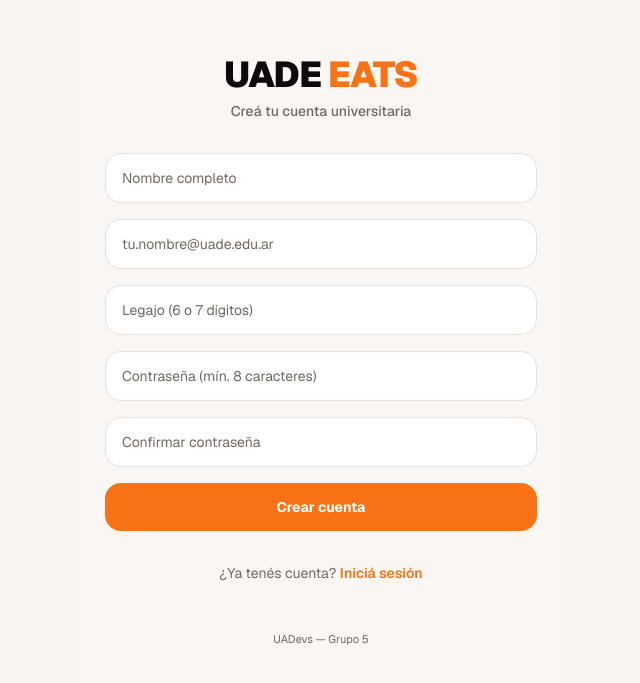
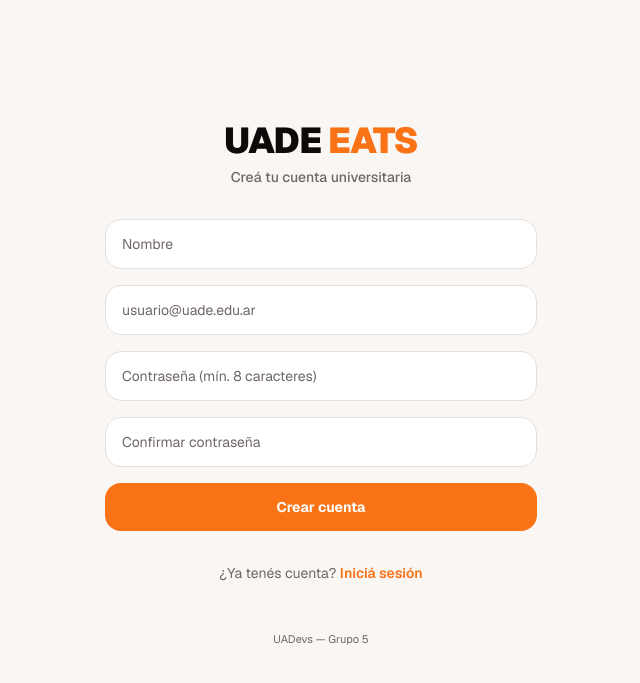
Before and after one commit to valentinnavalos/uade-eats, a Next.js app: page /register in a window 1280 px wide. Shown: the part 113-796 px from the top of the page, without its empty margins (319-959 px from the left). Built offline with nearby package versions, Linux system fonts and the light colour scheme.

Commit message:
chore: remove legajo

```diff
--- a/app/profile/page.tsx
+++ b/app/profile/page.tsx
@@ -99,13 +99,6 @@ export default function ProfilePage() {
             <div className="flex-1 min-w-0">
               <p className="font-black text-base text-foreground leading-tight">{user?.name}</p>
               <p className="text-xs text-muted-foreground mt-0.5">{user?.email}</p>
-              <div
-                className="inline-flex items-center gap-1 mt-1.5 px-2 py-0.5 rounded-full text-[10px] font-semibold"
-                style={{ backgroundColor: "#FFF0E6", color: "#F97316" }}
-              >
-                <span>ID</span>
-                <span>· {user?.legajo}</span>
-              </div>
             </div>
 
             <button
--- a/app/register/page.tsx
+++ b/app/register/page.tsx
@@ -7,7 +7,6 @@ import type { User } from "@/lib/types"
 interface FieldErrors {
   nombre: string
   email: string
-  legajo: string
   password: string
   confirmPassword: string
 }
@@ -15,7 +14,6 @@ interface FieldErrors {
 const emptyErrors: FieldErrors = {
   nombre: "",
   email: "",
-  legajo: "",
   password: "",
   confirmPassword: "",
 }
@@ -25,7 +23,6 @@ export default function RegisterPage() {
 
   const [nombre, setNombre] = useState("")
   const [email, setEmail] = useState("")
-  const [legajo, setLegajo] = useState("")
   const [password, setPassword] = useState("")
   const [confirmPassword, setConfirmPassword] = useState("")
   const [errors, setErrors] = useState<FieldErrors>(emptyErrors)
@@ -38,10 +35,6 @@ export default function RegisterPage() {
       case "email":
         return !value.toLowerCase().trim().endsWith("@uade.edu.ar")
           ? "Solo podés registrarte con un mail @uade.edu.ar"
-          : ""
-      case "legajo":
-        return !/^\d{6,7}$/.test(value.trim())
-          ? "El legajo debe tener 6 o 7 dígitos numéricos"
           : ""
       case "password":
         return value.length < 8 ? "La contraseña debe tener al menos 8 caracteres" : ""
@@ -64,7 +57,6 @@ export default function RegisterPage() {
     const newErrors: FieldErrors = {
       nombre: validateField("nombre", nombre),
       email: validateField("email", email),
-      legajo: validateField("legajo", legajo),
       password: validateField("password", password),
       confirmPassword: validateField("confirmPassword", confirmPassword),
     }
@@ -77,7 +69,6 @@ export default function RegisterPage() {
       id: `u-${Date.now()}`,
       name: nombre.trim(),
       email: email.toLowerCase().trim(),
-      legajo: legajo.trim(),
       role: "student",
     }
 
@@ -125,7 +116,7 @@ export default function RegisterPage() {
                   if (submitted) setErrors((prev) => ({ ...prev, nombre: validateField("nombre", e.target.value) }))
                 }}
                 onBlur={(e) => handleBlur("nombre", e.target.value)}
-                placeholder="Nombre completo"
+                placeholder="Nombre"
                 autoComplete="name"
                 className="w-full rounded-2xl border border-border bg-card px-4 py-3.5 text-sm text-foreground placeholder:text-muted-foreground focus:outline-none focus:ring-2 focus:ring-[#F97316]/40 focus:border-[#F97316] transition-colors"
               />
@@ -146,7 +137,7 @@ export default function RegisterPage() {
                   if (submitted) setErrors((prev) => ({ ...prev, email: validateField("email", e.target.value) }))
                 }}
                 onBlur={(e) => handleBlur("email", e.target.value)}
-                placeholder="tu.nombre@uade.edu.ar"
+                placeholder="usuario@uade.edu.ar"
                 autoComplete="email"
                 inputMode="email"
                 className="w-full rounded-2xl border border-border bg-card px-4 py-3.5 text-sm text-foreground placeholder:text-muted-foreground focus:outline-none focus:ring-2 focus:ring-[#F97316]/40 focus:border-[#F97316] transition-colors"
@@ -154,27 +145,6 @@ export default function RegisterPage() {
               {errors.email && (
                 <p className="text-xs font-medium px-1" style={{ color: "#EF4444" }}>
                   {errors.email}
-                </p>
-              )}
-            </div>
-
-            {/* Legajo */}
-            <div className="space-y-1.5">
-              <input
-                type="text"
-                value={legajo}
-                onChange={(e) => {
-                  setLegajo(e.target.value)
-                  if (submitted) setErrors((prev) => ({ ...prev, legajo: validateField("legajo", e.target.value) }))
-                }}
-                onBlur={(e) => handleBlur("legajo", e.target.value)}
-                placeholder="Legajo (6 o 7 dígitos)"
-                inputMode="numeric"
-                className="w-full rounded-2xl border border-border bg-card px-4 py-3.5 text-sm text-foreground placeholder:text-muted-foreground focus:outline-none focus:ring-2 focus:ring-[#F97316]/40 focus:border-[#F97316] transition-colors"
-              />
-              {errors.legajo && (
-                <p className="text-xs font-medium px-1" style={{ color: "#EF4444" }}>
-                  {errors.legajo}
                 </p>
               )}
             </div>
--- a/lib/mock-data.ts
+++ b/lib/mock-data.ts
@@ -204,7 +204,6 @@ export const MOCK_USER: User = {
   id: "u1",
   name: "John Von Neumann",
   email: "vonneumann@uade.edu.ar",
-  legajo: "1234567",
   role: "student",
 }
 
--- a/lib/types.ts
+++ b/lib/types.ts
@@ -53,7 +53,6 @@ export interface User {
   id: string
   name: string
   email: string
-  legajo: string
   role: "student" | "faculty" | "staff"
 }
 
```
